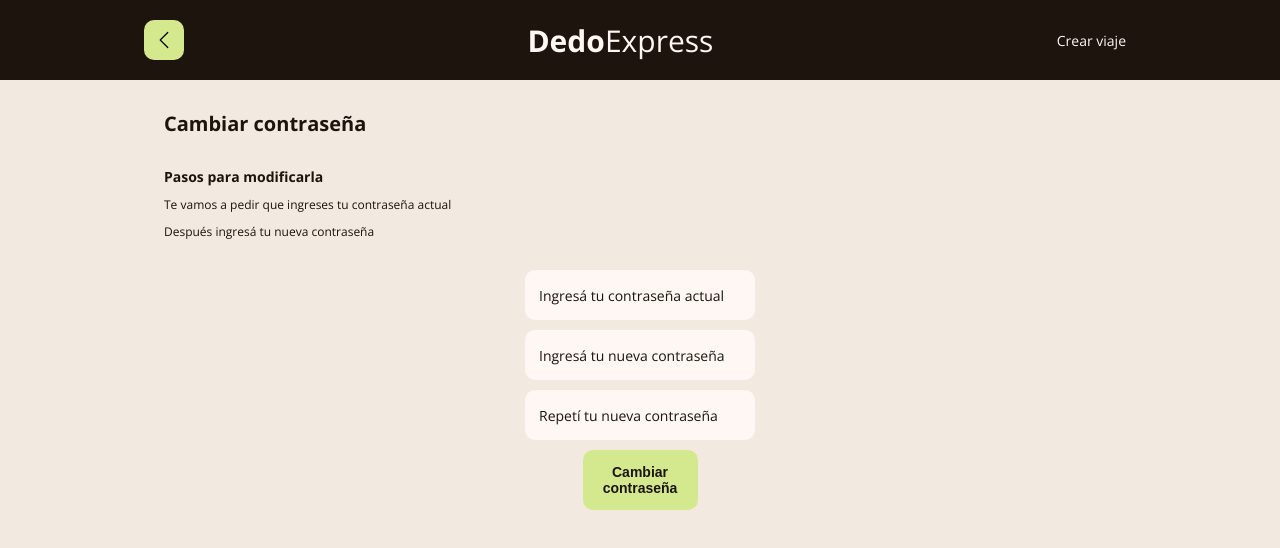
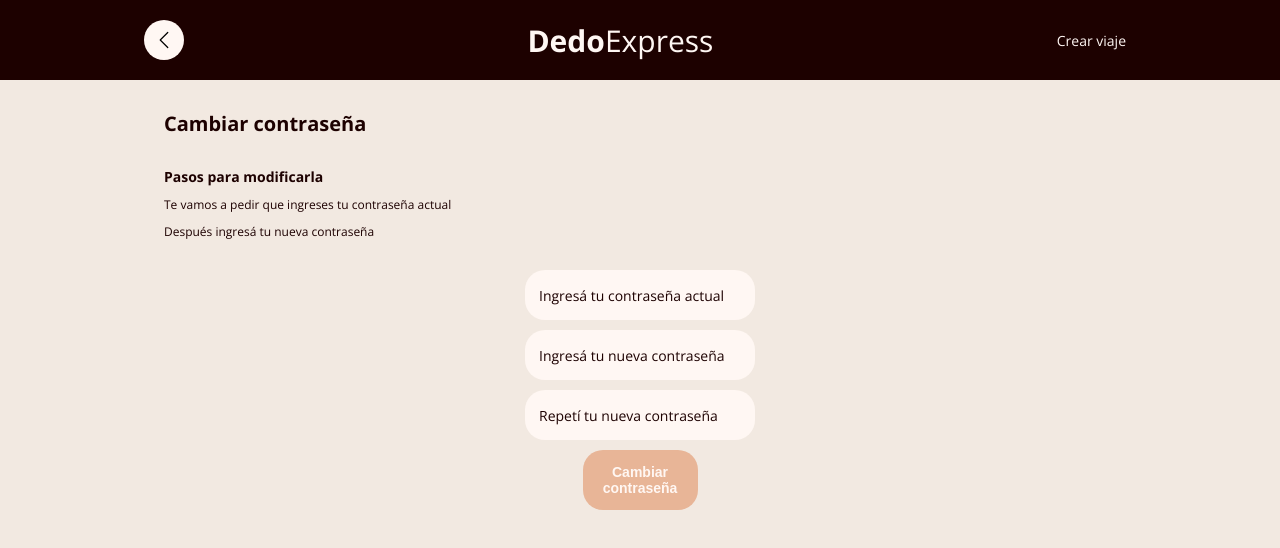
Before and after one commit to antoninosartori/dedoExpress, a React (Vite) app in the folder client/: page /#/user/1/changePassword in a window 1280 px wide. Shown: the top 548 px of the page. Built offline with nearby package versions, Linux system fonts and the light colour scheme.

Commit message:
nueva paleta

```diff
--- a/client/src/components/AddTravelFixed.css
+++ b/client/src/components/AddTravelFixed.css
@@ -7,8 +7,8 @@
    right: var(--px3);
    height: 60px;
    width: 60px;
-   background-color: var(--secondaryColor);
-   border-radius: var(--borderRadius);
+   background-color: var(--mainColor);
+   border-radius: 50%;
    z-index: 10;
    /* box-shadow: var(--boxShadowShort); */
 }
--- a/client/src/components/Button.css
+++ b/client/src/components/Button.css
@@ -14,7 +14,8 @@
 
 .btn-primary{
    background-color: var(--mainColor);
-   color: var(--secondaryColor);
+   /* color: var(--secondaryColor); */
+   color: var(--white);
 }
 
 .btn-secondary{
--- a/client/src/components/Header.css
+++ b/client/src/components/Header.css
@@ -31,7 +31,8 @@
    align-items: center;
    justify-content: center;
    border-radius: var(--borderRadius);
-   background-color: var(--mainColor);
+   /* background-color: var(--mainColor); */
+   background-color: var(--white);
    padding: var(--px1);
 }
 
--- a/client/src/components/NavMenu.css
+++ b/client/src/components/NavMenu.css
@@ -5,7 +5,8 @@
    width: 100vw;
    height: calc(100vh - var(--headerHeight));
    background-color: var(--mainColor);
-   color: var(--secondaryColor);
+   /* color: var(--secondaryColor); */
+   color: var(--white);
    z-index: 100;
    transition: transform .6s;
 }
--- a/client/src/components/TravelCard.css
+++ b/client/src/components/TravelCard.css
@@ -80,5 +80,5 @@
 .travelCard-container .mainBtn{
    width: max-content;
    margin: unset;
-   padding: var(--px1);
+   padding: var(--px1) var(--fsBody);
 }
--- a/client/src/index.css
+++ b/client/src/index.css
@@ -1,10 +1,35 @@
 :root {
    /* colores */
-   /* --mainColor: #cbe86b; */
-   --mainColor: #d4e98e;
+   /* paleta #1 */
+   /* --mainColor: #d4e98e;
    --bgColor: #f2e9e1;
    --secondaryColor: #1c140d;
+   --thirdColor: #FBFDF3; */
+
+   /* paleta #2 */
+   /* --mainColor: #ba2339;
+   --bgColor: #f2e9e1;
+   --secondaryColor: #680a1d;
+   --thirdColor: #FBFDF3; */
+
+   /* paleta #3 👇*/
+   /* --secondaryColor: #3f3557;
+   --bgColor: #f2e9e1;
+   --mainColor: #8f3c68;
+   --thirdColor: #FBFDF3; */
+
+   /* paleta #4 */
+   --secondaryColor: #1d0100;
+   --bgColor: #f2e9e1;
+   --mainColor: #e8b597;
    --thirdColor: #FBFDF3;
+
+   /* paleta #5 */
+   /* --secondaryColor: #0d4041;
+   --bgColor: #f2e9e1;
+   --mainColor: #547980;
+   --thirdColor: #FBFDF3; */
+
    --white: #FFF7F3;
    --black: rgb(0, 0, 0);
    --green: rgb(71, 139, 71);
@@ -54,7 +79,7 @@
    /* espacios */
    --paddingX: var(--px2);
    --paddingY: var(--px2);
-   --borderRadius: var(--px1);
+   --borderRadius: var(--px2);
 }
 
 * {
```
